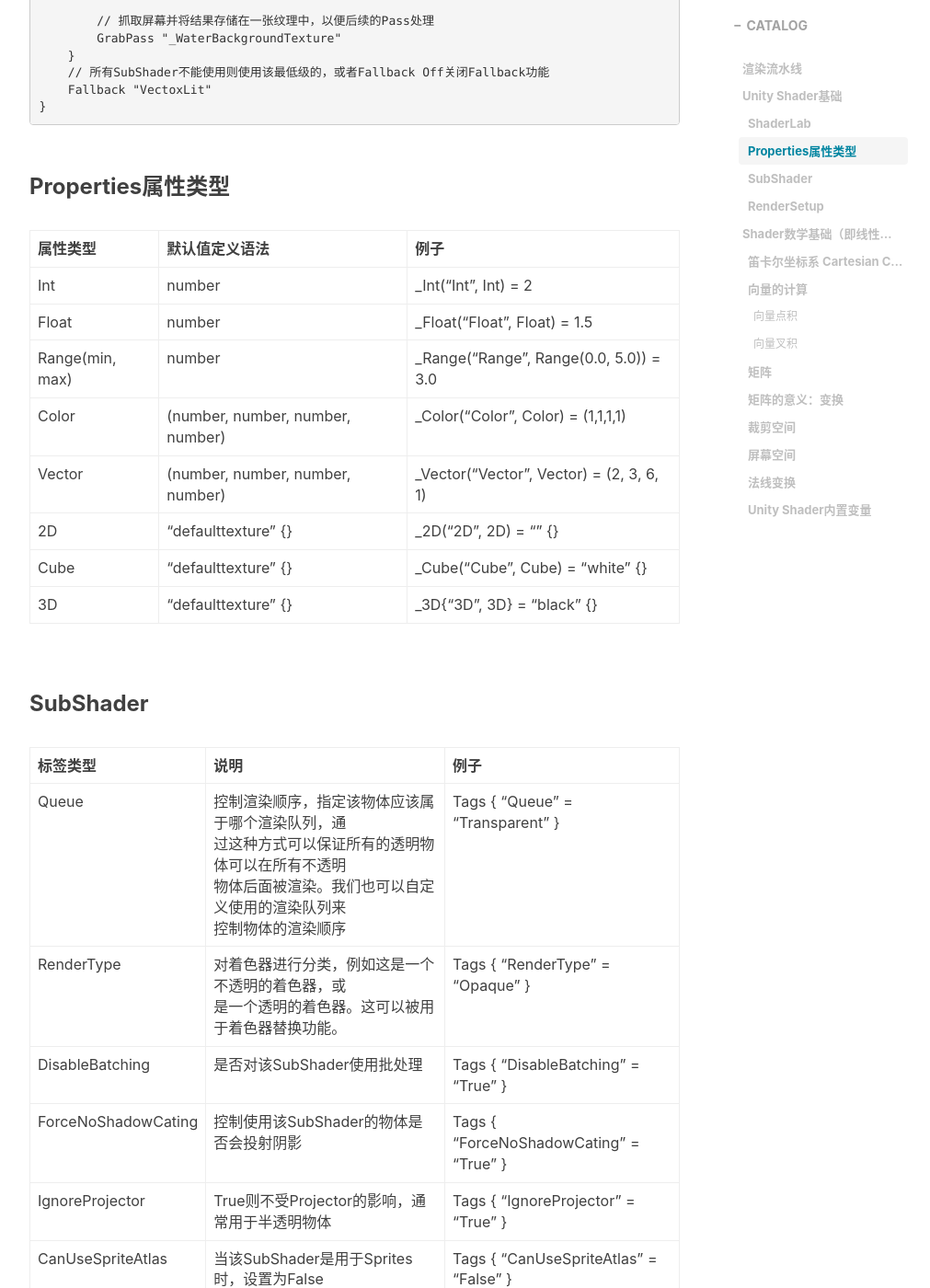
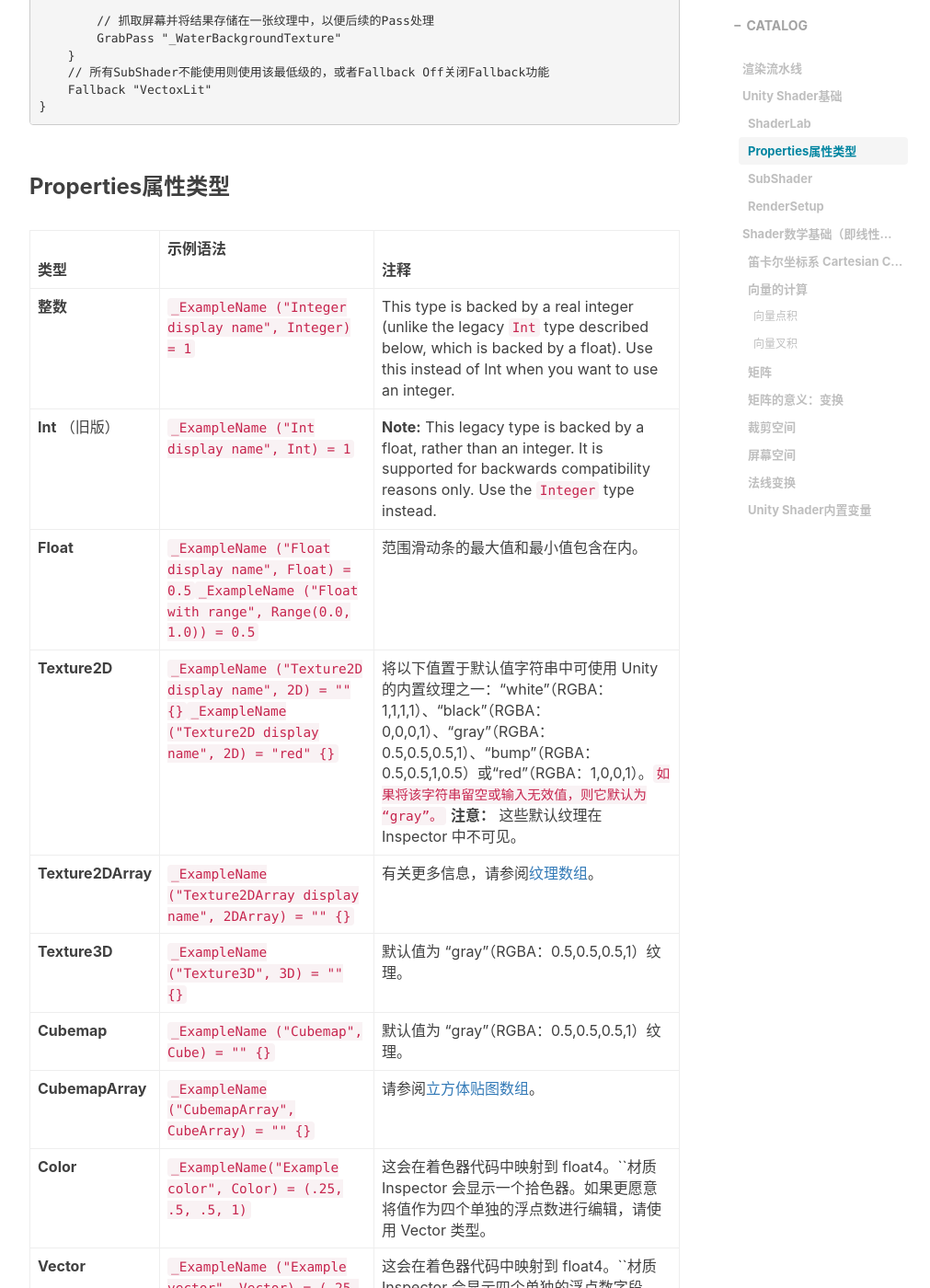
Before and after one commit to gumcstronger/gumcstronger.github.io, a Jekyll site: the page built from _posts/2022/2022-11-24-unity-shader-note.md, in a window 1280 px wide and 1400 px high, scrolled down 1868 px. Shown: the whole window at 92% size, without its empty margins (233-1244 px from the left). Built offline with Jekyll 4.4.1, drawn with Linux system fonts in a browser that asks for light colours; comment, search, counter and statistics services are not loaded; some of the changed text lies outside the part shown.

Commit message:
Update 2022-11-24-unity-shader-note.md

```diff
--- a/_posts/2022/2022-11-24-unity-shader-note.md
+++ b/_posts/2022/2022-11-24-unity-shader-note.md
@@ -75,16 +75,18 @@ tags:
 
 ### Properties属性类型
 
-| 属性类型        | 默认值定义语法                   | 例子                                     |
-| --------------- | -------------------------------- | ---------------------------------------- |
-| Int             | number                           | _Int("Int", Int) = 2                     |
-| Float           | number                           | _Float("Float", Float) = 1.5             |
-| Range(min, max) | number                           | _Range("Range", Range(0.0, 5.0)) = 3.0   |
-| Color           | (number, number, number, number) | _Color("Color", Color) = (1,1,1,1)       |
-| Vector          | (number, number, number, number) | _Vector("Vector", Vector) = (2, 3, 6, 1) |
-| 2D              | "defaulttexture" {}              | _2D("2D", 2D) = "" {}                    |
-| Cube            | "defaulttexture" {}              | _Cube("Cube", Cube) = "white" {}         |
-| 3D              | "defaulttexture" {}              | _3D{"3D", 3D} = "black" {}               |
+| **类型**       | **示例语法**                                                                        | **注释**                                   |
+| ------------------------ | ----------------------------------------------------------------------------------------------------------------------------- | -------------------------------------------------------------------------- |
+| **整数**           | `_ExampleName ("Integer display name", Integer) = 1`                                                                        | This type is backed by a real integer (unlike the legacy `Int` type described below, which is backed by a float). Use this instead of Int when you want to use an integer.                                                                                                                                              |
+| **Int** （旧版）   | `_ExampleName ("Int display name", Int) = 1`                                                                                | **Note:** This legacy type is backed by a float, rather than an integer. It is supported for backwards compatibility reasons only. Use the `Integer` type instead.                                                                                                                                                |
+| **Float**          | `_ExampleName ("Float display name", Float) = 0.5``_ExampleName ("Float with range", Range(0.0, 1.0)) = 0.5`                | 范围滑动条的最大值和最小值包含在内。                                                                                                                                                                                                                                                                                      |
+| **Texture2D**      | `_ExampleName ("Texture2D display name", 2D) = "" {}``_ExampleName ("Texture2D display name", 2D) = "red" {}`               | 将以下值置于默认值字符串中可使用 Unity 的内置纹理之一：“white”（RGBA：1,1,1,1）、“black”（RGBA：0,0,0,1）、“gray”（RGBA：0.5,0.5,0.5,1）、“bump”（RGBA：0.5,0.5,1,0.5）或“red”（RGBA：1,0,0,1）。``如果将该字符串留空或输入无效值，则它默认为 “gray”。`` **注意：** 这些默认纹理在 Inspector 中不可见。 |
+| **Texture2DArray** | `_ExampleName ("Texture2DArray display name", 2DArray) = "" {}`                                                             | 有关更多信息，请参阅[纹理数组](https://docs.unity3d.com/cn/current/Manual/class-Texture2DArray.html)。                                                                                                                                                                                                                       |
+| **Texture3D**      | `_ExampleName ("Texture3D", 3D) = "" {}`                                                                                    | 默认值为 “gray”（RGBA：0.5,0.5,0.5,1）纹理。                                                                                                                                                                                                                                                                            |
+| **Cubemap**        | `_ExampleName ("Cubemap", Cube) = "" {}`                                                                                    | 默认值为 “gray”（RGBA：0.5,0.5,0.5,1）纹理。                                                                                                                                                                                                                                                                            |
+| **CubemapArray**   | `_ExampleName ("CubemapArray", CubeArray) = "" {}`                                                                          | 请参阅[立方体贴图数组](https://docs.unity3d.com/cn/current/Manual/class-CubemapArray.html)。                                                                                                                                                                                                                                 |
+| **Color**          | `_ExampleName("Example color", Color) = (.25, .5, .5, 1)`                                                                   | 这会在着色器代码中映射到 float4。``材质 Inspector 会显示一个拾色器。如果更愿意将值作为四个单独的浮点数进行编辑，请使用 Vector 类型。                                                                                                                                                                                      |
+| **Vector**         | `_ExampleName ("Example vector", Vector) = (.25, .5, .5, 1)`                                                                | 这会在着色器代码中映射到 float4。``材质 Inspector 会显示四个单独的浮点数字段。如果更愿意使用拾色器编辑值，请使用 Color 类型。                                                                                                                                                                                             |
 
 ### SubShader
 
```
